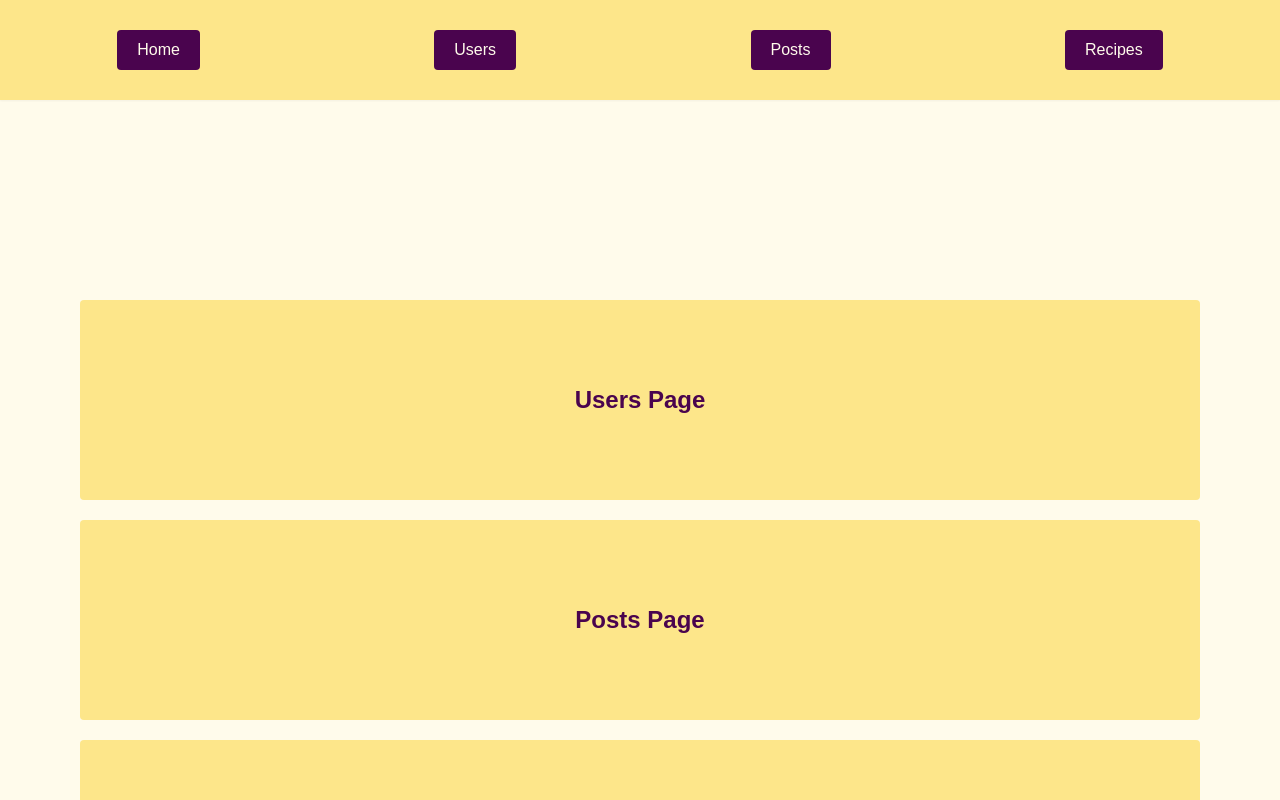
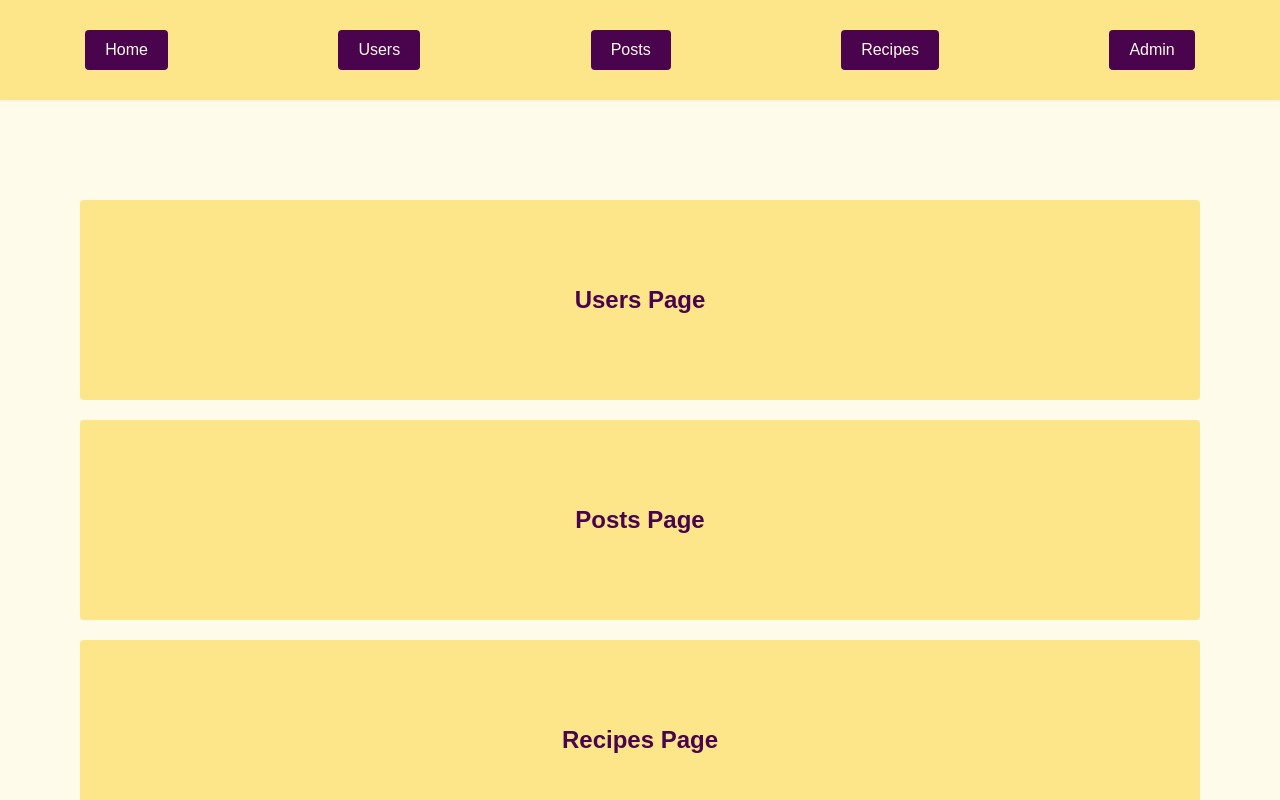
Before and after one commit to Hadismrd18/next3-app1, a Next.js app: page / in a window 1280 px wide. Shown: the top 800 px of the page. Built offline with nearby package versions, Linux system fonts and the light colour scheme.

Commit message:
change navbar style

```diff
--- a/src/components/Navbar.js
+++ b/src/components/Navbar.js
@@ -2,7 +2,7 @@ import React from "react";
 import Link from "next/link";
 export default function Navbar() {
   return (
-    <div className="w-full bg-amber-200  h-[100px] flex items-center shadow-sm">
+    <div className="z-50 fixed top-0 left-0 right-0 w-full bg-amber-200  h-[100px] flex items-center shadow-sm">
       <ul className="w-full flex items-center justify-around">
         <Link
           href="/"
@@ -28,6 +28,12 @@ export default function Navbar() {
         >
           <li>Recipes</li>
         </Link>
+        <Link
+          href="/admin"
+          className="bg-fuchsia-950 text-amber-50 font-medium py-2 px-5 rounded hover:bg-fuchsia-800 transition-all duration-200"
+        >
+          <li>Admin</li>
+        </Link>
       </ul>
     </div>
   );
```
